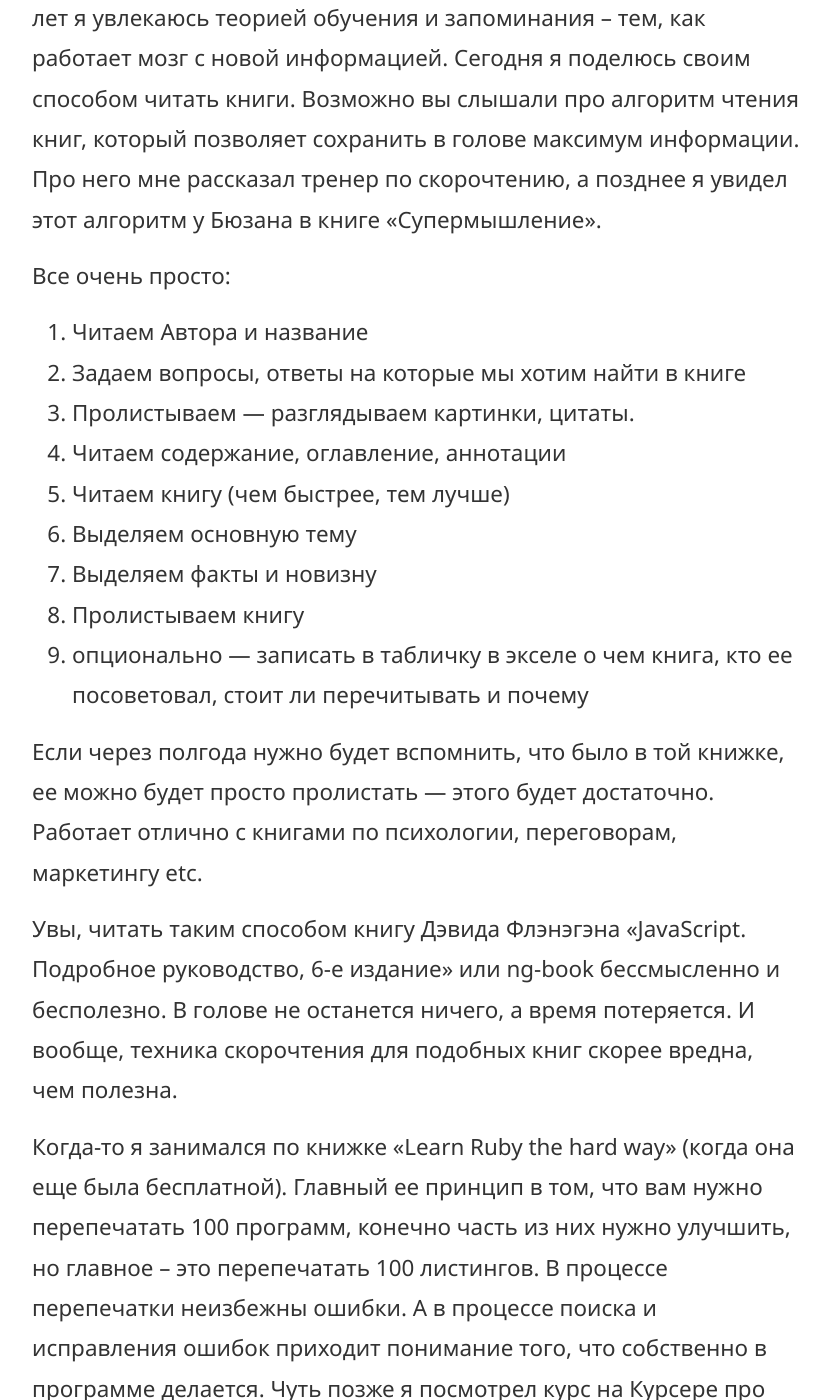
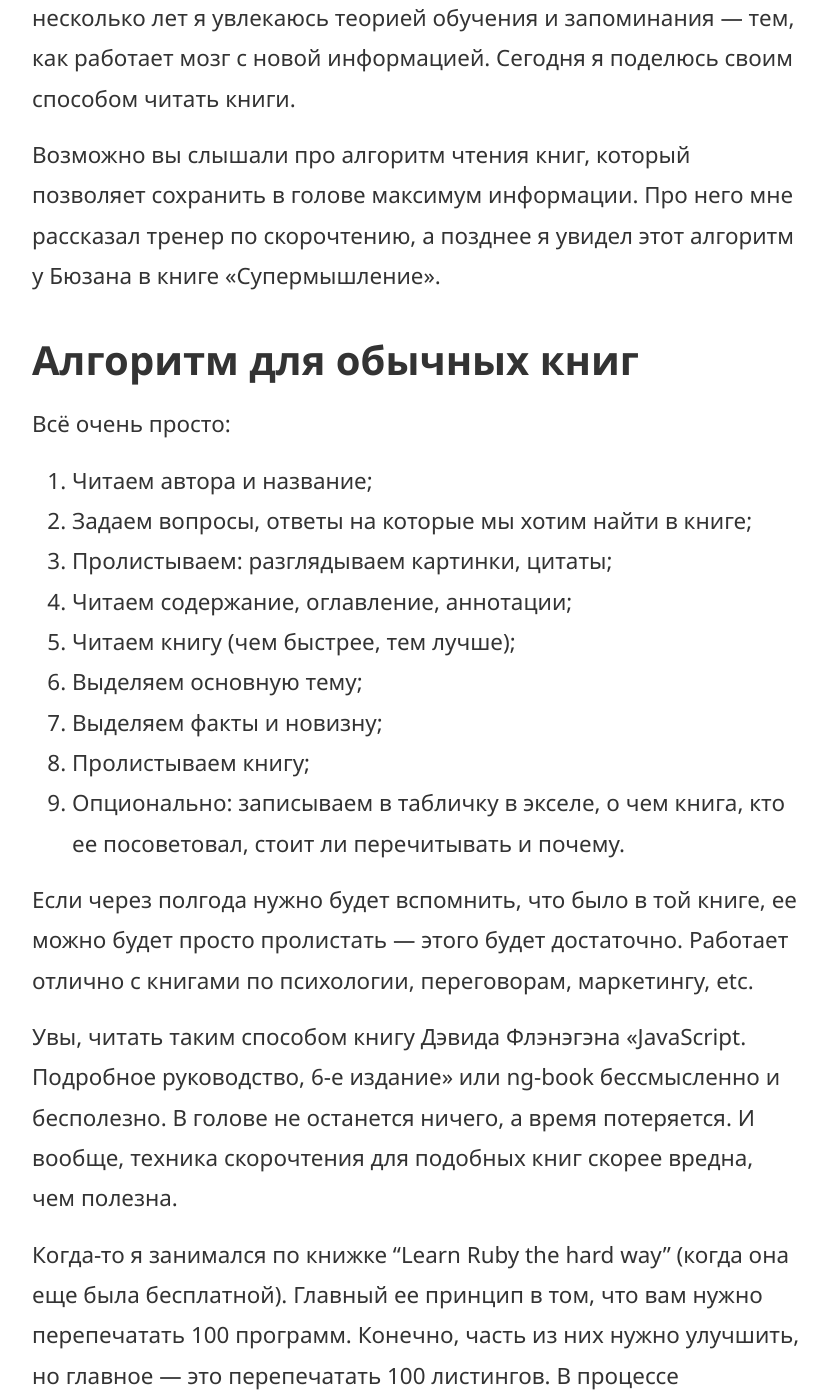
Before and after one commit to vislogurov/csssr.github.io, a Jekyll site: the page built from _posts/2016-10-11-tech-book-reading.md, in a window 1280 px wide and 1400 px high, scrolled down 526 px. Shown: the whole window, without its empty margins (224-1053 px from the left). Built offline with Jekyll 4.4.1, drawn with Linux system fonts in a browser that asks for light colours; comment, search, counter and statistics services are not loaded; some of the changed text lies outside the part shown.

Commit message:
Update 2016-10-11-tech-book-reading.md

```diff
--- a/_posts/2016-10-11-tech-book-reading.md
+++ b/_posts/2016-10-11-tech-book-reading.md
@@ -5,59 +5,74 @@
 
 Всем привет.
 
-Меня зовут Борис, я js разработчик в команде Вега. Уже несколько лет я увлекаюсь теорией обучения и запоминания – тем, как работает мозг с новой информацией. Сегодня я поделюсь своим способом читать книги.
+Меня зовут Борис, я JavaScript-разработчик в команде Вега. Уже несколько лет я увлекаюсь теорией обучения и запоминания — тем, как работает мозг с новой информацией. Сегодня я поделюсь своим способом читать книги.
+
 Возможно вы слышали про алгоритм чтения книг, который позволяет сохранить в голове максимум информации. Про него мне рассказал тренер по скорочтению, а позднее я увидел этот алгоритм у Бюзана в книге «Супермышление».
 
-Все очень просто:
-1. Читаем Автора и название
-2. Задаем вопросы, ответы на которые мы хотим найти в книге
-3. Пролистываем — разглядываем картинки, цитаты.
-4. Читаем содержание, оглавление, аннотации
-5. Читаем книгу (чем быстрее, тем лучше)
-6. Выделяем основную тему
-7. Выделяем факты и новизну
-8. Пролистываем книгу
-9. опционально — записать в табличку в экселе о чем книга, кто ее посоветовал, стоит ли перечитывать и почему
+## Алгоритм для обычных книг
 
-Если через полгода нужно будет вспомнить, что было в той книжке, ее можно будет просто пролистать — этого будет достаточно. Работает отлично с книгами по психологии, переговорам, маркетингу etc.
+Всё очень просто:
+
+1. Читаем автора и название;
+2. Задаем вопросы, ответы на которые мы хотим найти в книге;
+3. Пролистываем: разглядываем картинки, цитаты;
+4. Читаем содержание, оглавление, аннотации;
+5. Читаем книгу (чем быстрее, тем лучше);
+6. Выделяем основную тему;
+7. Выделяем факты и новизну;
+8. Пролистываем книгу;
+9. Опционально: записываем в табличку в экселе, о чем книга, кто ее посоветовал, стоит ли перечитывать и почему.
+
+Если через полгода нужно будет вспомнить, что было в той книге, ее можно будет просто пролистать — этого будет достаточно. Работает отлично с книгами по психологии, переговорам, маркетингу, etc.
 
 Увы, читать таким способом книгу Дэвида Флэнэгэна «JavaScript. Подробное руководство, 6-е издание» или ng-book бессмысленно и бесполезно.  В голове не останется ничего, а время потеряется. И вообще, техника скорочтения для подобных книг скорее вредна, чем полезна.
 
-Когда-то я занимался по книжке «Learn Ruby the hard way» (когда она еще была бесплатной). Главный ее принцип в том, что вам нужно перепечатать 100 программ, конечно часть из них нужно улучшить, но главное – это перепечатать 100 листингов. В процессе перепечатки неизбежны ошибки. А в процессе поиска и исправления ошибок приходит понимание того, что собственно в программе делается.
-Чуть позже я посмотрел курс на Курсере про то, как правильно выстроить процесс собственного обучения, и постепенно у меня сформировался собственный алгоритм чтения технической литературы.
+Когда-то я занимался по книжке "Learn Ruby the hard way" (когда она еще была бесплатной). Главный ее принцип в том, что вам нужно перепечатать 100 программ. Конечно, часть из них нужно улучшить, но главное — это перепечатать 100 листингов. В процессе перепечатки неизбежны ошибки. А в процессе поиска и исправления ошибок приходит понимание того, что собственно в программе делается. Чуть позже я посмотрел курс на Coursera про то, как правильно выстроить процесс собственного обучения, и постепенно у меня сформировался собственный алгоритм чтения технической литературы.
+
+## Алгоритм для технической литературы
 
 Выглядит он так:
-1. Формулируем задачу, которую мы хотим решить, прочитав книгу
-2. Начинаем медленно и внимательно читать, перепечатывая каждый из приведенных листингов
-3. Регулярно — раз в полчаса-час, делаем паузу и вспоминаем: что именно мы делали предыдущий час
-4. Заканчивая очередную тему, смотрим: достаточно ли мы узнали для того, чтобы решить задачу
-5. Медленно, но верно дочитываем до конца
-6. Еще раз вспоминаем — про что была книга
-7. Пишем программу, используя максимум того, что было в книге
+
+1. Формулируем задачу, которую мы хотим решить, прочитав книгу;
+2. Начинаем читать медленно и внимательно, перепечатывая каждый из приведенных листингов;
+3. Регулярно — раз в полчаса-час — делаем паузу и вспоминаем, что именно мы делали предыдущий час;
+4. Заканчивая очередную тему, смотрим, достаточно ли мы узнали для того, чтобы решить задачу;
+5. Медленно, но верно дочитываем до конца;
+6. Еще раз вспоминаем, про что была книга;
+7. Пишем программу, используя максимум того, что было в книге.
 
 ### Формулируем задачу, которую мы хотим решить, прочитав книгу
+
 Мозг наш устроен таким образом, что гораздо лучше ищет и сохраняет информацию, если понимает, что и зачем он ищет. Задачи могут быть разными, но чем лучше вы представляете, что вам надо, тем эффективней будет чтение.
 
-### Начинаем медленно и внимательно читать, перепечатывая каждый из приведенных листингов
-Ключевое слово “медленно” — не нужно торопиться, особенно если в этой теме вы еще ничего не понимаете или понимаете не все. Здесь принцип тот же, что и с книжкой по ruby — ручной труд порождает ошибки — ошибки порождают задачи – решение задачи тренирует мозг и добавляет понимания.
+### Начинаем читать медленно и внимательно, перепечатывая каждый из приведенных листингов
 
-### Регулярно — раз в полчаса-час делаем паузу и вспоминаем: что именно мы делали предыдущий час
-Как ни странно, пауза в 5-10 минут позволяет мозгу структурировать информацию, а значит лучше ее сохранить, оперативней доставать, если понадобится.
+Ключевое слово «медленно» — не нужно торопиться, особенно если в этой теме вы еще ничего не понимаете или понимаете не все. Здесь принцип тот же, что и с книжкой по ruby: ручной труд порождает ошибки —> ошибки порождают задачи –> решение задачи тренирует мозг и добавляет понимания.
 
-### Заканчивая очередную тему, смотрим: достаточно ли мы узнали для того, чтобы решить задачу
-И если достаточно, то либо заканчиваем чтение (вернемся к этой книге, когда появится в этом необходимость) либо дополняем и расширяем задачу. Важно, что задачу нужно дополнять до того, как вы начнете читать дальше: попробуйте дополнить задачу и придумать как ее можно было бы решить в идеальном мире.
+### Регулярно — раз в полчаса-час — делаем паузу и вспоминаем, что именно мы делали предыдущий час
+
+Как ни странно, пауза в 5-10 минут позволяет мозгу структурировать информацию, а значит лучше ее сохранить и оперативней доставать, если понадобится.
+
+### Заканчивая очередную тему, смотрим, достаточно ли мы узнали для того, чтобы решить задачу
+
+И если достаточно, то либо заканчиваем чтение (вернемся к этой книге, когда появится в этом необходимость), либо дополняем и расширяем задачу. Важно, что задачу нужно дополнять до того, как вы начнете читать дальше: попробуйте дополнить задачу и придумать, как ее можно было бы решить в идеальном мире.
 
 ### Медленно, но верно дочитываем до конца
+
 Ну или перестаем читать, потому что узнали все, что было нужно.
 
-### Еще раз вспоминаем — про что была книга
-Я смотрю оглавление и воспроизвожу в голове о чем шла речь, потом просматриваю листинги и вспоминаю какие там ошибки были у меня. Если встречаются очень объемные и сложные программы, то можно в самых сложных местах в каждой строке прокомментировать что и зачем там происходит.
+### Еще раз вспоминаем, про что была книга
 
-### Важно!— пишем программу, используя максимум того, что было в книге.
-Наш мозг крайне рациональная штука и то, что не используется очень быстро отмирает и забывается. Чтобы новые знания улеглись на свои места, нужно применить их сразу.
+Я смотрю оглавление и воспроизвожу в голове, о чем шла речь, потом просматриваю листинги и вспоминаю, какие там ошибки были у меня. Если встречаются очень объемные и сложные программы, то можно в самых сложных местах в каждой строке прокомментировать, что и зачем там происходит.
 
-Вот такой алгоритм – если ему следовать, то можно извлечь из каждой книги максимум пользы. Но все же главное, это не забывать: Читать книгу хоть каким способом в 100500 раз полезнее, чем откладывать прочтение, чтобы все сделать правильно, но потом.
-Ссылки:
+### Важно! Пишем программу, используя максимум того, что было в книге
+
+Наш мозг крайне рациональная штука и то, что не используется, очень быстро отмирает и забывается. Чтобы новые знания улеглись на свои места, нужно применить их сразу.
+
+На этом мой алгоритм заканчивается. Если ему следовать, то можно извлечь из каждой книги максимум пользы. Но все же главное — это не забывать, что читать книгу хоть как-нибудь в 100500 раз полезнее, чем откладывать прочтение, чтобы все сделать правильно, но потом.
+
+Полезные ссылки:
+
 * [Супермышление](http://www.ozon.ru/context/detail/id/2678641)
 * [Флэнэган. Javascript подробное руководство](http://www.ozon.ru/context/detail/id/19677670)
 * [ng-book](https://www.ng-book.com)
```
